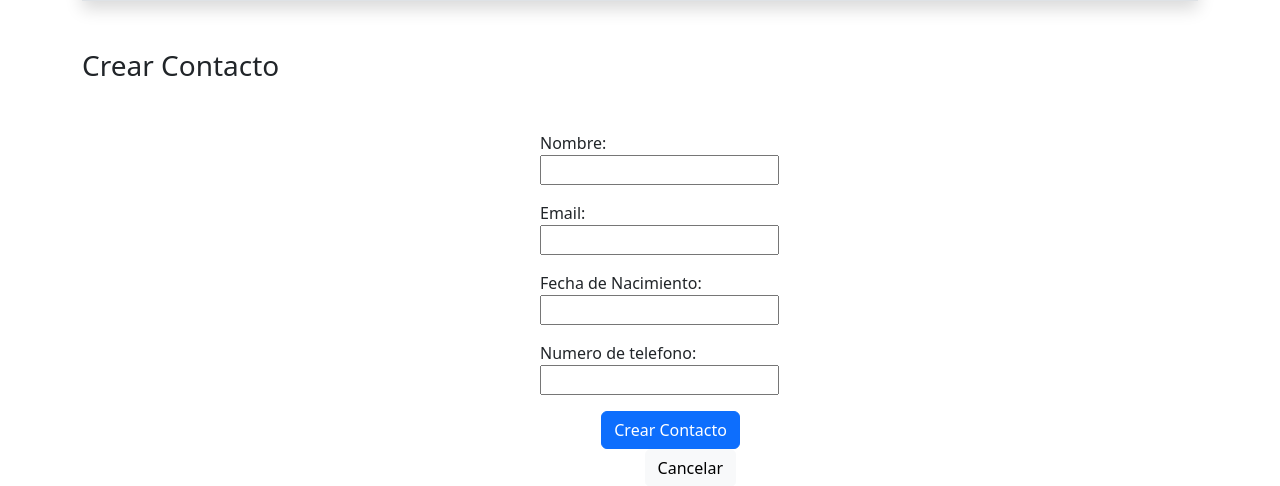
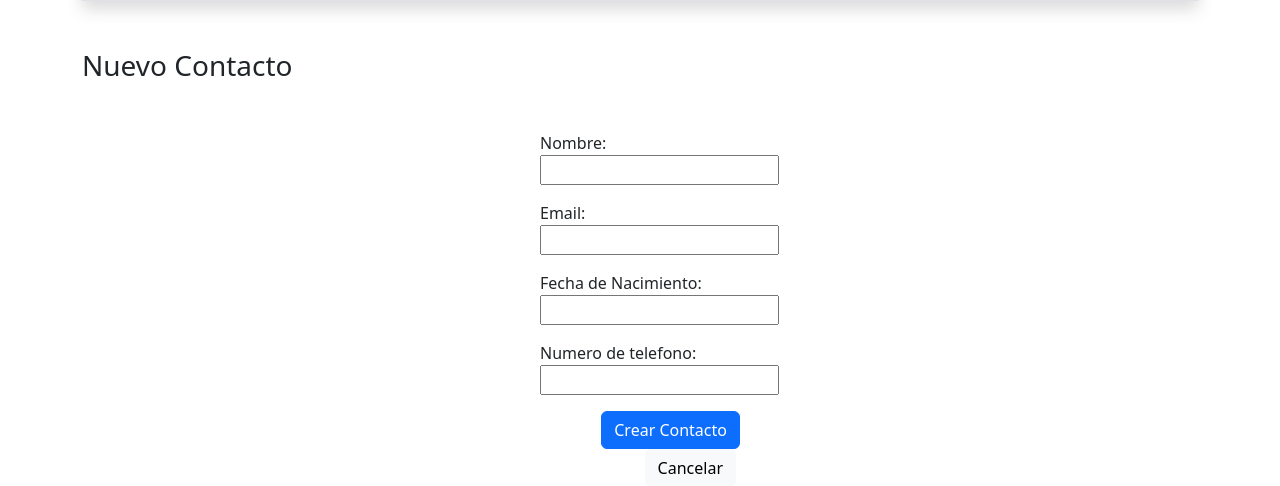
Before and after one commit to MiguelAntonioRS/Django-Project, a Django app: page /add/ in a window 1280 px wide. Shown: the part 287-773 px from the top of the page. Run offline with Django 5.2, Linux system fonts and the light colour scheme; some libraries are stand-ins or nearby versions.

Commit message:
Dinamic changes on the button

```diff
--- a/contacts/templates/contacts/contact_form.html
+++ b/contacts/templates/contacts/contact_form.html
@@ -21,7 +21,7 @@
         <h3>{% if contact %}
             Editar
             {% else %}
-            Crear
+            Nuevo
             {% endif %}
             Contacto</h3>
     </div>
@@ -33,7 +33,12 @@
         <div class="text-end mt-3">
 
             <button class="btn btn-primary">
-                Crear Contacto
+                {% if contact %}
+                Editar
+                {% else %}
+                Crear
+                {% endif %}
+                Contacto
             </button>
 
             <a href="{% url 'contact_list' %}" class="btn btn-light me-1">
```
